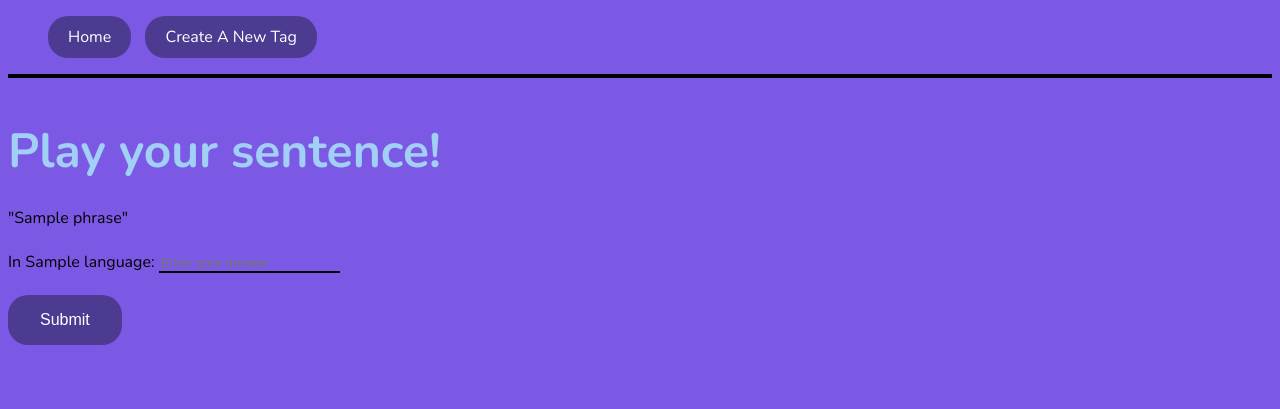
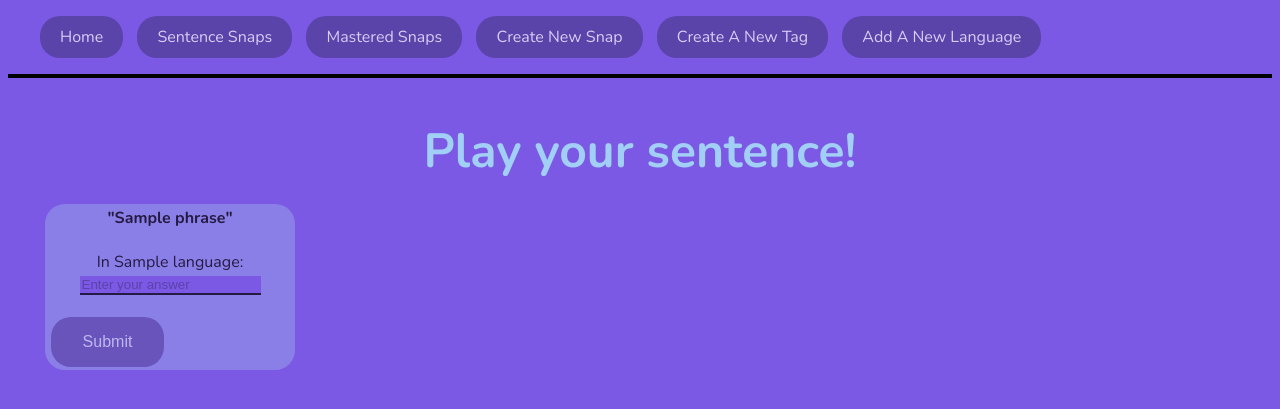
Before and after one commit to emilykmcullen/Language-Learning-App, a Flask app: page /sentence_snaps/1/play in a window 1280 px wide. Shown: the top 409 px of the page. Run offline with Flask 2, Linux system fonts and the light colour scheme; a database or web service that is not in the repository returns one stand-in record (values such as "Sample title"); some libraries are stand-ins or nearby versions.

Commit message:
Ability to create and delete languages and connected phrases are deleted too

```diff
--- a/app.py
+++ b/app.py
@@ -2,12 +2,14 @@ from flask import Flask, render_template
 from controllers.sentence_snaps_controller import sentence_snaps_blueprint
 from controllers.mastered_snaps_controller import mastered_snaps_blueprint
 from controllers.base_controller import base_blueprint
+from controllers.languages_controller import language_blueprint
 
 app = Flask(__name__)
 
 app.register_blueprint(sentence_snaps_blueprint)
 app.register_blueprint(mastered_snaps_blueprint)
 app.register_blueprint(base_blueprint)
+app.register_blueprint(language_blueprint)
 
 @app.route('/')
 def home():
--- a/repositories/tag_translated_phrase_repository.py
+++ b/repositories/tag_translated_phrase_repository.py
@@ -46,3 +46,8 @@ def delete_by_tag_id(id):
     sql = "DELETE FROM tags_translated_phrases WHERE tag_id = (%s)"
     values = [id]
     run_sql(sql, values)
+
+def delete_by_translated_phrase(translated_phrase):
+    sql = "DELETE FROM tags_translated_phrases WHERE translated_phrase_id = %s"
+    values = [translated_phrase.id]
+    run_sql(sql, values)
--- a/repositories/translated_phrase_repository.py
+++ b/repositories/translated_phrase_repository.py
@@ -61,6 +61,20 @@ def select(id):
         translated_phrase = TranslatedPhrase(result['phrase'], language, first_language_phrase, result['mastered'], result['id'])
     return translated_phrase
 
+def select_by_language(language_id):
+    phrases_by_language = []
+    sql = "SELECT * FROM translated_phrases WHERE language_id = %s"
+    values = [language_id]
+    results = run_sql(sql)
+
+    for row in results:
+        first_language_phrase = first_language_phrase_repository.select(row['first_language_phrase_id'])
+        language = language_repository.select(row['language_id'])
+        phrase = TranslatedPhrase(row['phrase'], language, first_language_phrase, row['mastered'], row['id'])
+        phrases_by_language.append(phrase)
+    return phrases_by_language
+
+
 def delete_all():
     sql = "DELETE FROM translated_phrases"
     run_sql(sql)
@@ -69,6 +83,12 @@ def delete(id):
     sql = "DELETE FROM translated_phrases WHERE id = %s"
     values = [id]
     run_sql(sql, values)
+
+def delete_by_language(language_id):
+    sql = "DELETE FROM translated_phrases WHERE language_id = %s "
+    values = [language_id]
+    run_sql(sql,values)
+
 
 def update(translated_phrase):
     sql = "UPDATE translated_phrases SET (language_id, phrase, first_language_phrase_id, mastered) = (%s, %s, %s, %s) WHERE id = %s"
--- a/static/css/main.css
+++ b/static/css/main.css
@@ -9,8 +9,13 @@ body {
     margin: 0 auto;
 }
 .navitem{
+    opacity: 0.7;
     display: inline;
     padding-right: 10px;
+}
+
+.navitem:hover {
+    opacity: 1;
 }
 
 body > ul> li> a {
@@ -19,6 +24,9 @@ body > ul> li> a {
 
 .navlist{
     padding-left: 0;
+    max-width: 1200px;
+    margin-left: auto;
+    margin-right: auto;
 }
 
 h1 {
@@ -37,6 +45,15 @@ h1 {
     /* margin-top: 100px; */
 }
 
+.play_blocktext {
+  margin-left: auto;
+  margin-right: auto;
+  max-width: 1200px;
+  margin: 0 auto;
+  text-align: center;
+  /* margin-top: 100px; */
+}
+
 .entries {
   display: grid;
   grid-template-columns: 1fr 1fr 1fr 1fr;
@@ -45,7 +62,7 @@ h1 {
 }
 
 
-.single-entry {
+.single_entry {
   opacity: 0.7;
   background-color: #9190e9 ;
   width: 250px;
@@ -55,8 +72,26 @@ h1 {
   text-align: center;
 }
 
-.single-entry:hover {
+.single_entry:hover {
   opacity: 1;
+}
+
+.play_single_entry {
+  opacity: 0.7;
+  background-color: #9190e9 ;
+  width: 250px;
+  /* height: 250px; */
+  margin:5px;
+  border-radius: 20px;
+  text-align: center;
+}
+
+.play_single_entry:hover {
+  opacity: 1;
+}
+
+.play_form {
+  text-align: center;
 }
 
 .phrase {
@@ -105,7 +140,23 @@ input[type=submit] {
 
 .submitbutton {
     width: 50%;
+    opacity: 0.7;
     /* margin: 0 auto; */
+}
+
+.submitbutton:hover {
+    opacity: 1;
+}
+
+.play_submitbutton {
+  width: 50%;
+  opacity: 0.7;
+  text-align: center;
+  /* margin: 0 auto; */
+}
+
+.play_submitbutton:hover {
+  opacity: 1;
 }
 
 p {
@@ -129,6 +180,10 @@ a:link, a:visited {
 }
 
 .tags {
-  font-style: italic;
+    font-style: italic;
 
 }
+
+::placeholder {
+  color: #4d3a91;
+}
--- a/templates/base.html
+++ b/templates/base.html
@@ -4,7 +4,6 @@
     <meta charset="UTF-8">
     <meta name="viewport" content="width=device-width, initial-scale=1.0">
     <link rel="stylesheet" href="{{ url_for('static', filename='css/main.css') }}">
-    <!-- <link rel="stylesheet" href="https://stackpath.bootstrapcdn.com/font-awesome/4.7.0/css/font-awesome.min.css" crossorigin="anonymous"> -->
     <link rel="stylesheet" type="text/css" href="//use.fontawesome.com/releases/v5.7.2/css/all.css">
     <link href="https://fonts.googleapis.com/css2?family=Nunito:wght@400;600;700&display=swap" rel="stylesheet">
     <title>Lingua Snaps</title>
@@ -12,13 +11,28 @@
 <body>
 <main>
     <nav>
-        <ul>
+        <ul class="navlist">
             <li class="navitem">
                 <a href="{{ url_for('base.index') }}">Home</a>
             </li>
             <li class="navitem">
+                <a href="{{ url_for('sentence_snaps_blueprint.sentence_snaps') }}">Sentence Snaps</a>
+            </li>
+            <li class="navitem">
+                <a href="{{ url_for('mastered_snaps_blueprint.mastered_snaps') }}">Mastered Snaps</a>
+            </li>
+            <li class="navitem">
+                <a href="/sentence_snaps/new">Create New Snap</a>
+            </li>
+            <li class="navitem">
                 <a href="{{ url_for('base.create_new_tag') }}">Create A New Tag</a>
             </li>
+            <li class="navitem">
+                <a href="{{ url_for('language_blueprint.add_new_language') }}">Add A New Language</a>
+            </li>
+            <!-- <li class="navitem">
+                <a href="{{ url_for('base.play_random') }}">Play A Random Snap</a></p>
+            </li> -->
         </ul>
     </nav>
     <hr>
--- a/templates/index.html
+++ b/templates/index.html
@@ -4,9 +4,9 @@
 <section>
     <div class="blocktext">
         <h1>Lingua Snaps</h1>
-        <p><a href="{{ url_for('sentence_snaps_blueprint.sentence_snaps') }}">Sentence Snaps</a></p>
-        <p><a href="{{ url_for('mastered_snaps_blueprint.mastered_snaps') }}">Mastered Snaps</a></p>
-        <p><a href="{{ url_for('base.play_random') }}">Play A Random Snap</a></p>
+        <p><a href="{{ url_for('sentence_snaps_blueprint.sentence_snaps') }}" class="navitem">Sentence Snaps</a></p>
+        <p><a href="{{ url_for('mastered_snaps_blueprint.mastered_snaps') }}" class="navitem">Mastered Snaps</a></p>
+        <p><a href="{{ url_for('base.play_random') }}" class="navitem">Play A Random Snap</a></p>
     </div>
 </section>
 {% endblock content %}
--- a/templates/sentence_snaps/index.html
+++ b/templates/sentence_snaps/index.html
@@ -5,8 +5,8 @@
 <h1>Your Sentence Snaps</h1>
 
 <h2>
-    <a href="/sentence_snaps/new">Add New Snap</a>
-    <a href="/create_new_tag">Create New Tag</a>
+    <a href="/sentence_snaps/new" class="navitem">Create New Snap</a>
+    <a href="/create_new_tag" class="navitem">Create New Tag</a>
 </h2>
 <h3>
   <div>
@@ -27,7 +27,7 @@
 </h3>
     <div class="entries">
         {% for unmastered_translated_phrase in unmastered_translated_phrases %}
-            <div class="single-entry">
+            <div class="single_entry">
                 <p class="phrase"> '{{unmastered_translated_phrase.first_language_phrase.phrase.capitalize()}}'</p>
                 <p class="language"> Practise in: {{unmastered_translated_phrase.language.title.capitalize()}}</p>
                 <p class="difficulty">Difficulty: {{unmastered_translated_phrase.first_language_phrase.difficulty.capitalize()}}</p>
--- a/templates/sentence_snaps/new.html
+++ b/templates/sentence_snaps/new.html
@@ -1,6 +1,7 @@
 {% extends 'base.html' %}
 
 {% block content %}
+<div class="blocktext">
 <h1> Add a new phrase:</h1>
 
 <form action="/sentence_snaps" method="POST">
@@ -30,5 +31,6 @@
         <input type="submit" value="Submit">
     </p>
 </form>
+</div>
 
 {% endblock content %}
--- a/templates/sentence_snaps/play.html
+++ b/templates/sentence_snaps/play.html
@@ -1,23 +1,23 @@
 {% extends 'base.html' %}
 
 {% block content %}
-
+<div class="play_blocktext">
     <h1>Play your sentence!</h1>
 
-<form action="/sentence_snaps/{{translated_phrase.id}}/results" method="POST">
-<div>
-    <p>
+    <form action="/sentence_snaps/{{translated_phrase.id}}/results" method="POST" class="play_form">
+        <div class="play_single_entry">
+            <p class="phrase">
                 "{{translated_phrase.first_language_phrase.phrase}}"
             </p>
             <p>
-        <label for="answer">In {{translated_phrase.language.title}}:</label>
+                <label for="answer">In {{translated_phrase.language.title.capitalize()}}:</label>
                 <input type="text" name="answer" id="answer" placeholder="Enter your answer">
             </p>
-    <p class="submitbutton">
+            <p class="play_submitbutton">
                 <input type="submit" value="Submit">
             </p>
         </div>
     </form>
-
+</div>
 
 {% endblock content %}
```
Also changed, not shown: controllers/languages_controller.py (added, +29 -0 lines), templates/create_new_tag.html (+2 -5 lines), templates/new_languages/new_language.html (added, +34 -0 lines). Lines whose indentation alone changed are shown as unchanged.
